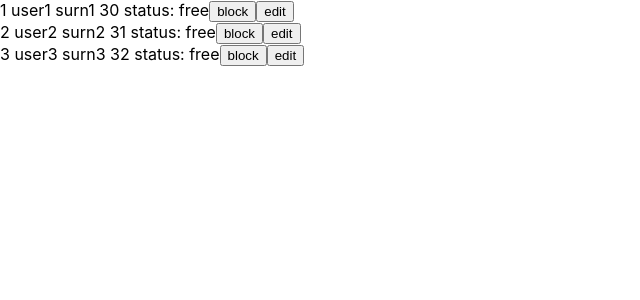
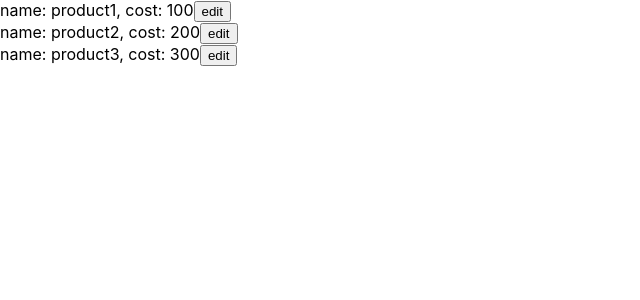
Before and after one commit to luckyzharkyn/reactTest, a React (Create React App) app: page / in a window 1280 px wide. Shown: the top 300 px of the page, without its empty margins (0-640 px from the left). Built offline with nearby package versions, Linux system fonts and the light colour scheme.

Commit message:
Несколько компонентов разделяем на куски

```diff
--- a/src/App.js
+++ b/src/App.js
@@ -6,8 +6,8 @@ function App() {
 
 
 	return <div>
-		{/* <Products /> */}
-		<Users />
+		<Products />
+		{/* <Users /> */}
 	</div>
 }
 
--- /dev/null
+++ b/src/FieldUser.js
@@ -0,0 +1,9 @@
+import React from "react";
+
+function FieldUser({id, text, type, editProd, isEdit}) {
+    return isEdit
+        ? <input value={text} onChange={(event) => editProd(id, type, event)}/>
+        : <span>{text} </span>
+}
+
+export default FieldUser;
--- a/src/Product.js
+++ b/src/Product.js
@@ -1,17 +1,28 @@
 import React from "react";
+import ProductField from "./ProductField";
 
 function Product({id, name, cost, isEdit, toggleMode, editProd}) {
     return <div>
-        name: {
-        isEdit
-        ? <input value={name} onChange={(event) => editProd(id, 'name', event)}/>
-        : <span>{name}</span>},
-        cost: {isEdit
-        ? <input value={cost} onChange={(event) => editProd(id, 'cost', event)}/>
-        : <span>{cost}</span>}
+		name: <ProductField
+			id={id}
+			text={name}
+			type="name"
+			isEdit={isEdit}
+			editProd={editProd}
+		/>,
 
-        <button onClick={() => toggleMode(id)}>{isEdit ? "save" : "edit"}</button>
-    </div>
+		cost: <ProductField
+			id={id}
+			text={cost}
+			type="cost"
+			isEdit={isEdit}
+			editProd={editProd}
+		/>
+
+		<button onClick={() => toggleMode(id)}>
+			{isEdit ? 'save': 'edit'}
+		</button>
+	</div>;
 }
 
 export default Product;
--- /dev/null
+++ b/src/ProductField.js
@@ -0,0 +1,10 @@
+import React from "react";
+
+function ProductField({id, text, type, isEdit, editProd}) {
+    return isEdit
+    ? <input value={text} onChange={(event) => editProd(id, type, event)}/>
+    : <span>{text}</span>
+    ;
+}
+
+export default ProductField;
--- a/src/User.js
+++ b/src/User.js
@@ -1,20 +1,33 @@
 import React from "react";
+import FieldUser from "./FieldUser";
 
 function User({id, name, surname, age, ban, isEdit, addBlock, toggleMode, editProd}) {
     return <div>
         <span>{id} </span>
 
-        {isEdit
-        ? <input value={name} onChange={(event) => editProd(id, "name", event)}/>
-        : <span>{name} </span>}
+        <FieldUser
+            id={id}
+            text={name}
+            type={"name"}
+            editProd={editProd}
+            isEdit={isEdit}
+        />
 
-        {isEdit
-        ? <input value={surname} onChange={(event) => editProd(id, "surname", event)}/>
-        : <span>{surname} </span>}
+        <FieldUser
+            id={id}
+            text={surname}
+            type={"surname"}
+            editProd={editProd}
+            isEdit={isEdit}
+        />
 
-        {isEdit
-        ? <input value={age} onChange={(event) => editProd(id, "age", event)}/>
-        : <span>{age} </span>}
+        <FieldUser
+            id={id}
+            text={age}
+            type={"age"}
+            editProd={editProd}
+            isEdit={isEdit}
+        />
 
         <span>status: {ban ? "ban" : "free"}</span>
         <button onClick={() => addBlock(id)}>{ban ? "unBlock" : "block"}</button>
```
